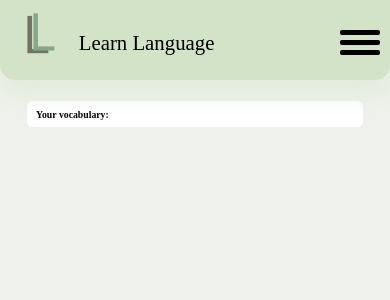
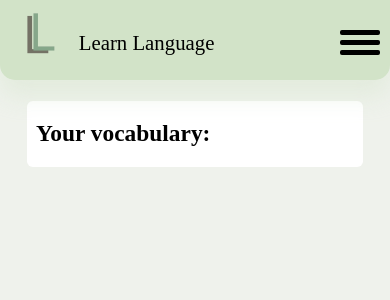
Before and after one commit to sabuka-dumbo/Learn-Language, a Django app: page /vocabulary/ in a window 390 px wide. Shown: the top 300 px of the page. Run offline with Django 5.2, Linux system fonts and the light colour scheme; some web fonts are replaced.

Commit message:
May 5, 2024, 8:43 AM

```diff
--- a/LearnLanguage/LL/static/css/vocab.css
+++ b/LearnLanguage/LL/static/css/vocab.css
@@ -24,3 +24,25 @@
     font-family: "Kdam Thmor Pro";
     font-weight: bold;
 }
+
+@media screen and (max-width: 720px) {
+    .words-list {
+        padding-top: 3vw;
+        padding-bottom: 3vw;
+    }
+
+    .words-list-header {
+        font-size: 4vw;
+    }
+}
+
+@media screen and (max-width: 480px) {
+    .words-list {
+        padding-top: 5vw;
+        padding-bottom: 5vw;
+    }
+
+    .words-list-header {
+        font-size: 6vw;
+    }
+}
--- a/LearnLanguage/LL/templates/vocab.html
+++ b/LearnLanguage/LL/templates/vocab.html
@@ -20,6 +20,8 @@
 {% block body %}
     <div class="words-list">
         <h1 class="words-list-header">Your vocabulary:</h1>
+
+
     </div>
 
     <script src="{% static 'js/vocab.js' %}"></script>
```
